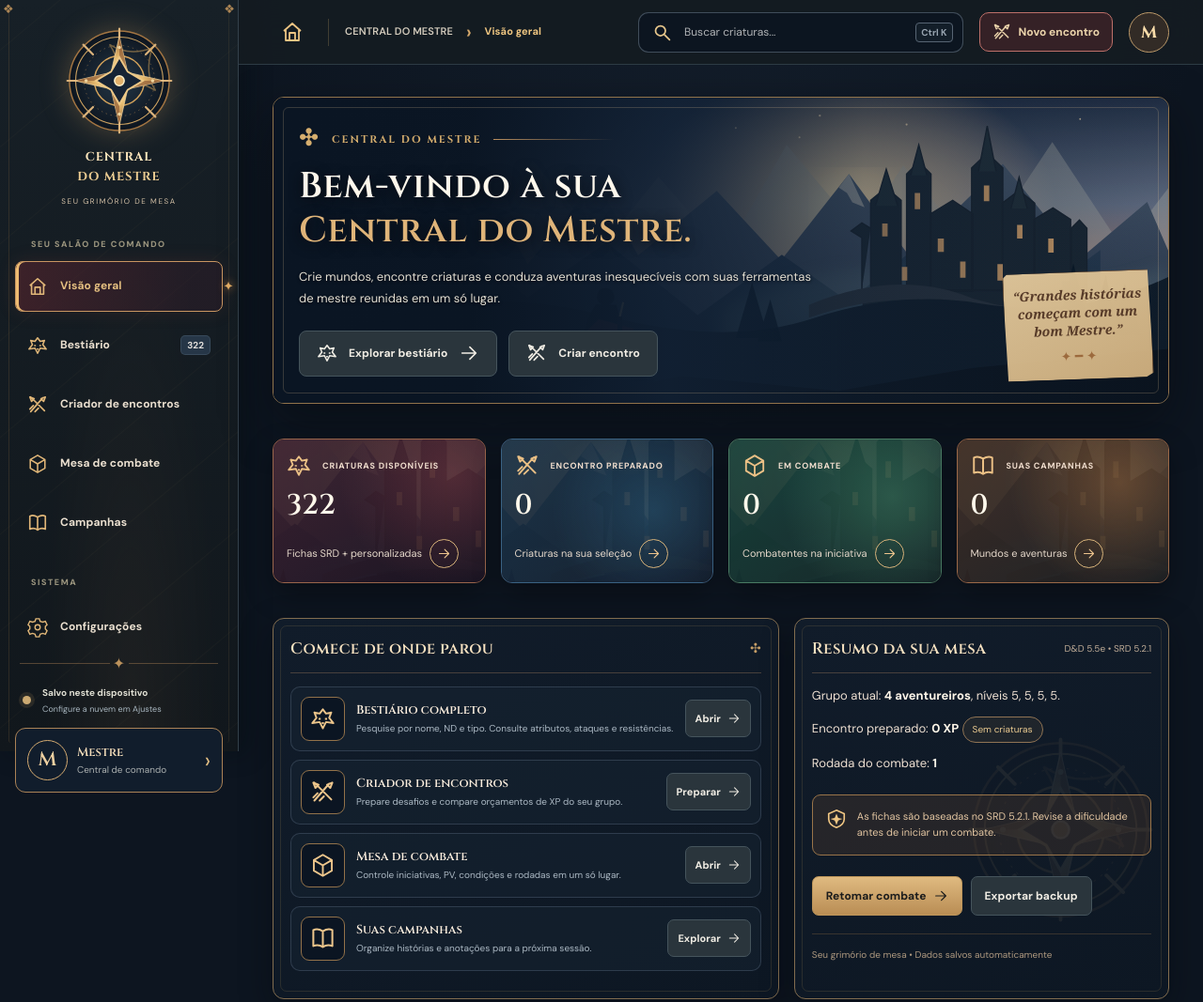
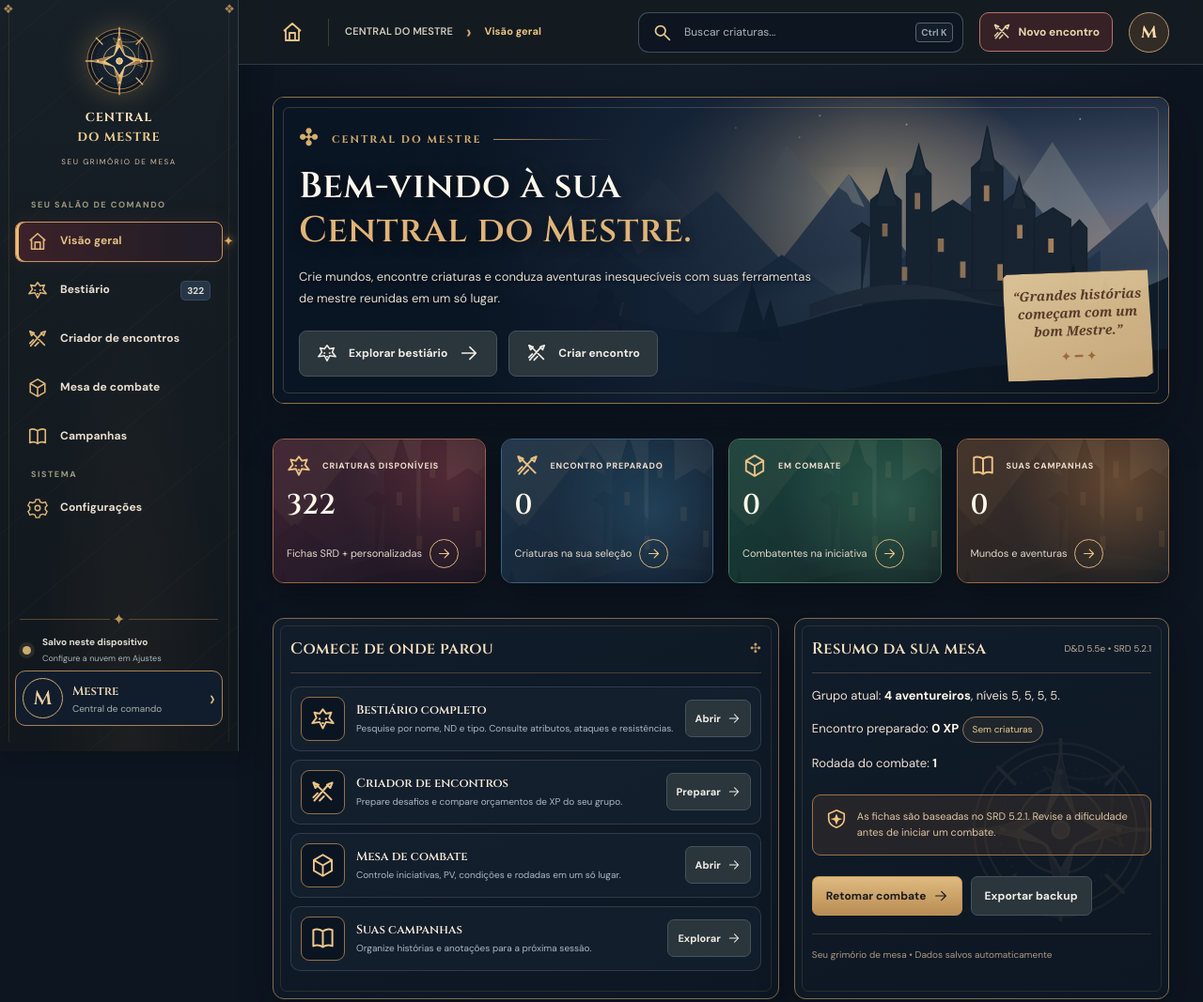
Before and after one commit to gptdagalera69-png/GPT-R, a website with bundled scripts: page index.html in a window 1280 px wide. Shown: the top 1067 px of the page at 94% size. Built offline with nearby package versions, Linux system fonts and the light colour scheme; files whose address does not match are found by name.

Commit message:
fix: assegurar navegacao em notebooks com pouca altura vertical

```diff
--- a/atlas-v3.css
+++ b/atlas-v3.css
@@ -231,3 +231,16 @@ button .ui-icon{pointer-events:none}
  .atlas-stat{padding:11px 8px}
 }
 @media(prefers-reduced-motion:reduce){.atlas-sidebar,.atlas-stat{transition:none}}
+
+/* Telas baixas: mantém o perfil e a navegação alcançáveis. */
+.atlas-sidebar{overflow-y:auto;scrollbar-width:thin;scrollbar-color:#745a3d transparent}
+.atlas-sidebar .sidebar-bottom{padding-top:22px}
+@media(min-width:851px) and (max-height:850px){
+ .atlas-brand{padding-top:14px;padding-bottom:12px}
+ .atlas-emblem{height:76px;width:76px}
+ .atlas-brand strong{font-size:17px}
+ .atlas-sidebar .nav-link{min-height:43px;padding-top:8px;padding-bottom:8px}
+ .atlas-sidebar .nav-caption.extra{margin:12px 0 8px}
+ .atlas-sidebar .sidebar-bottom{padding-top:8px;gap:7px}
+ .guild-profile{min-height:54px;padding:7px}
+}
```
